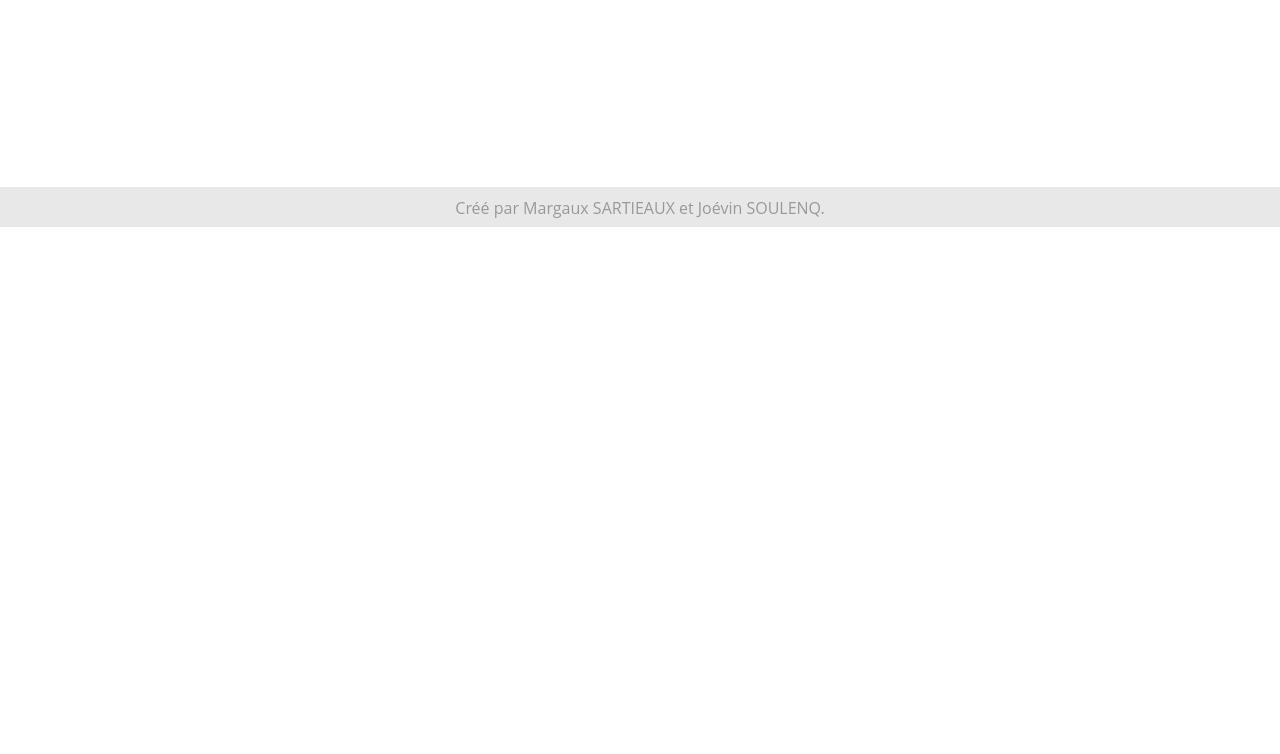
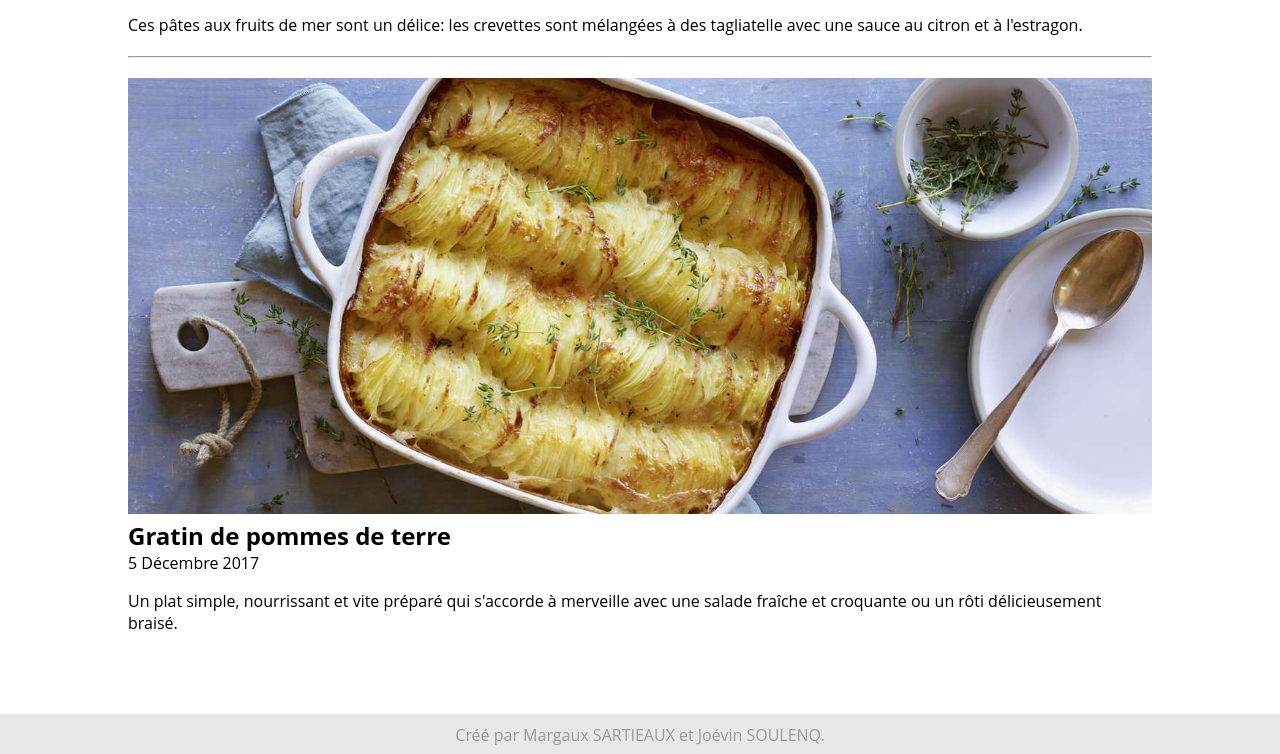
Before and after one commit to joedu12/projetMilan, a PHP site: page /blog.html in a window 1280 px wide. Shown: the part 573-1327 px from the top of the page. Before the commit the page ends 800 px from the top, so only its background shows below. Run offline with PHP 8.4, Linux system fonts and the light colour scheme; some web fonts are replaced.

Commit message:
Ajout d'articles sur le blog

```diff
--- a/blog.html
+++ b/blog.html
@@ -27,18 +27,24 @@
 		</nav>
     	</header>
 	<div id="contenu">
-		<section>
+		<section class="blog">
 			<article>
 				<header>
-					<img src="img/tagliatelle.jpg" width="500px"/>
-					<h2>Titre de l'article</h2>
-					<time datetime="">12/01/2018</time>
-					<div class="content"> Ces pâtes aux fruits de mer sont un délice: les crevettes sont
-					mélangées à des tagliatelle avec une sauce au citron et à l'estragon.
-					</div>
+					<img src="img/tagliatelles.jpg" alt="Tagliatelles"/>
+					<h2>Tagliatelle aux crevettes et à l’estragon</h2>
+					<time>12 Janvier 2018</time>
 				</header>
+					<p>Ces pâtes aux fruits de mer sont un délice: les crevettes sont mélangées à des tagliatelle avec une sauce au citron et à l'estragon.</p>
 			</article>
 			<hr/>
+			<article>
+				<header>
+					<img src="img/gratin-pommes-de-terre.jpg" alt="Gratin de pommes de terre"/>
+					<h2>Gratin de pommes de terre</h2>
+					<time>5 Décembre 2017</time>
+				</header>
+					<p>Un plat simple, nourrissant et vite préparé qui s'accorde à merveille avec une salade fraîche et croquante ou un rôti délicieusement braisé.</p>
+			</article>
 		</section>
 		<footer>Créé par Margaux SARTIEAUX et Joévin SOULENQ.</footer>
 	 </div>
--- a/css/style.css
+++ b/css/style.css
@@ -112,6 +112,11 @@ a.actif {
     font-weight: bold;
 }
 
+img {
+  max-width: 100%;
+  height: auto;
+}
+
 /* Souligne les liens du menu */
 .menu-horisontal a.liens:hover:before, a.actif:hover:before {
 	content: "";
@@ -172,6 +177,17 @@ a.actif {
 	overflow: hidden;
 }
 /* ------ Fin Menu vertical ------ */
+
+
+/* ------ Début Blog ------ */
+.blog > article > header > h2 {
+	margin: 0px 0px;
+}
+
+.blog > article {
+	margin: 20px 0px;
+}
+/* ------ Fin Blog ------ */
 
 
 /* ------ Début Formulaire de contact ------ */
--- a/hotel.html
+++ b/hotel.html
@@ -29,7 +29,7 @@
 	<div id="contenu">
 		<section>
 			<header>
-			  <h1>Maintenance informatique</h1><hr/>
+			  <h1>To do list :</h1><hr/>
 			</header>
 			  <li>
 				<b>Carousel :</b>
```
Also changed, not shown: img/gratin-pommes-de-terre.jpg (added), img/tagliatelles.jpg (added).
